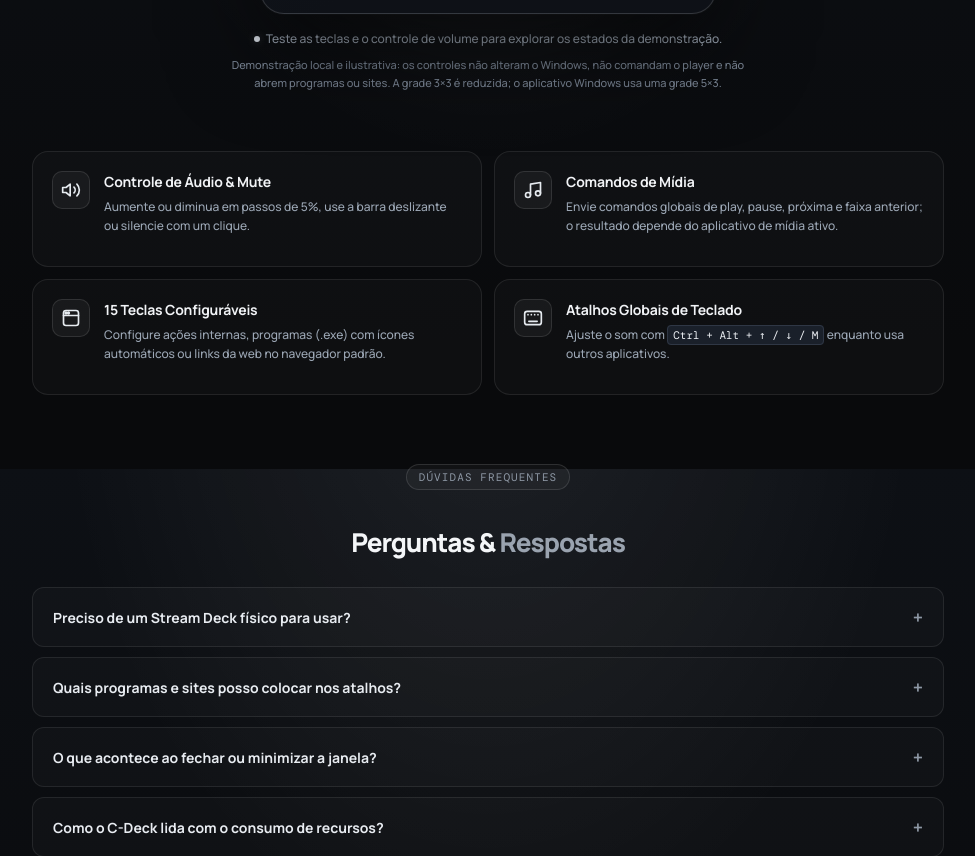
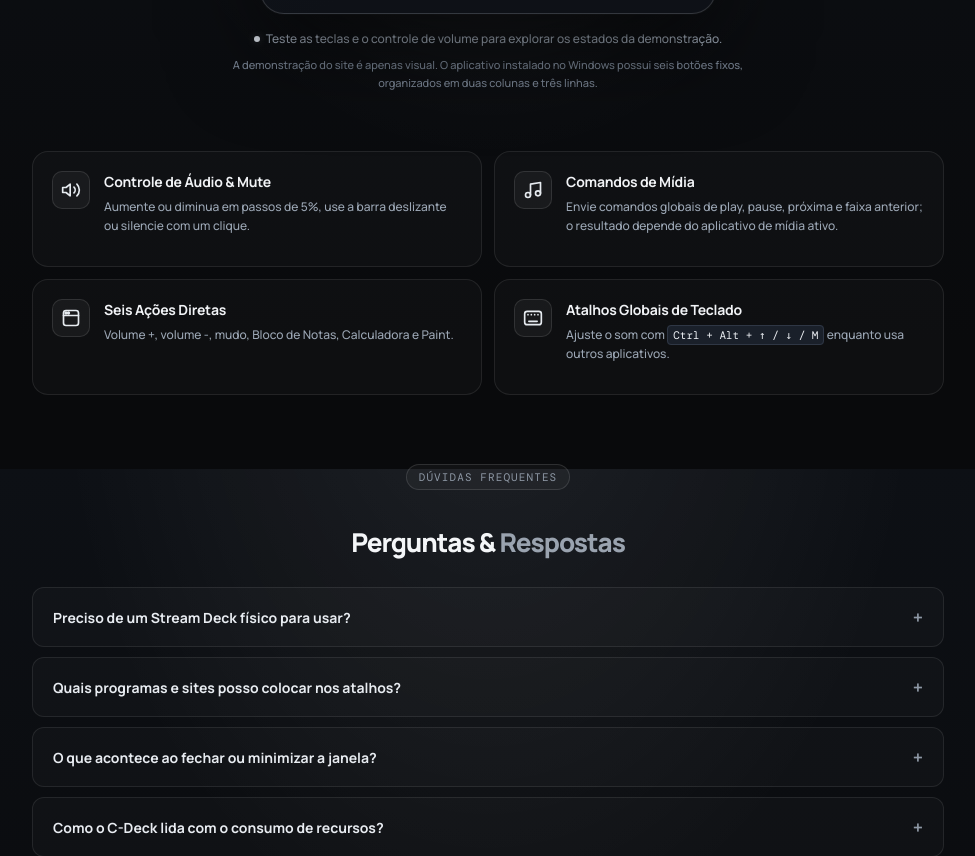
Before and after one commit to s4muelxl/C-Deck, a plain HTML site: page web/index.html in a window 1280 px wide. Shown: the part 1131-1987 px from the top of the page, without its empty margins (152-1127 px from the left). Drawn offline with nearby package versions, Linux system fonts and the light colour scheme.

Commit message:
site: remover referencias antigas a teclas configuraveis

```diff
--- a/web/index.html
+++ b/web/index.html
@@ -178,7 +178,7 @@
           </div>
         </div>
         <div class="stage-caption">Teste as teclas e o controle de volume para explorar os estados da demonstração.</div>
-        <p class="stage-note" id="demo-disclaimer" role="note">Demonstração local e ilustrativa: os controles não alteram o Windows, não comandam o player e não abrem programas ou sites. A grade 3×3 é reduzida; o aplicativo Windows usa uma grade 5×3.</p>
+        <p class="stage-note" id="demo-disclaimer" role="note">A demonstração do site é apenas visual. O aplicativo instalado no Windows possui seis botões fixos, organizados em duas colunas e três linhas.</p>
       </div>
 
       <!-- O Essencial: 4 Pilares Diretos ao Ponto -->
@@ -208,8 +208,8 @@
             <svg viewBox="0 0 24 24" width="20" height="20" fill="none" stroke="currentColor" stroke-width="2" stroke-linecap="round" stroke-linejoin="round"><rect x="3" y="3" width="18" height="18" rx="3"/><path d="M3 9h18"/><circle cx="6" cy="6" r="1" fill="currentColor"/><circle cx="9" cy="6" r="1" fill="currentColor"/></svg>
           </div>
           <div class="essential-text">
-            <b>15 Teclas Configuráveis</b>
-            <p>Configure ações internas, programas (.exe) com ícones automáticos ou links da web no navegador padrão.</p>
+            <b>Seis Ações Diretas</b>
+            <p>Volume +, volume -, mudo, Bloco de Notas, Calculadora e Paint.</p>
           </div>
         </div>
 
```
